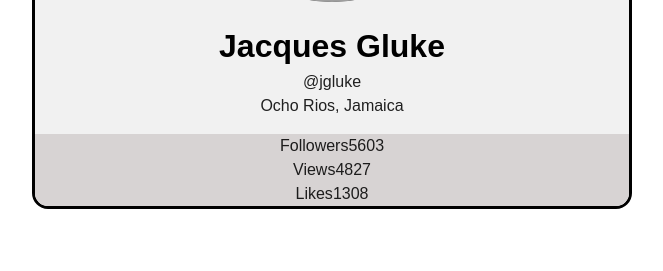
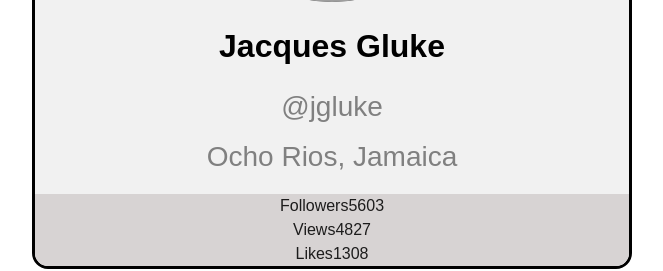
Before and after one commit to Anastassia2312/goit-react-hw-01, a React (Vite) app: page / in a window 1280 px wide. Shown: the part 349-620 px from the top of the page, without its empty margins (308-971 px from the left). Built offline with nearby package versions, Linux system fonts and the light colour scheme; grey boxes are pictures that could not be loaded.

Commit message:
Update Profile.jsx

```diff
--- a/src/components/Profile/Profile.jsx
+++ b/src/components/Profile/Profile.jsx
@@ -5,8 +5,8 @@ export const Profile = ({ name, tag, location, image, stats }) => {
       <div className={css.mainInformation}>
         <img src={image} className={css.image} alt="User avatar" />
         <p className={css.name}>{name}</p>
-        <p>@{tag}</p>
-        <p>{location}</p>
+        <p className={css.tagText}>@{tag}</p>
+        <p className={css.locationText}>{location}</p>
       </div>
 
       <ul className={css.tagList}>
```
